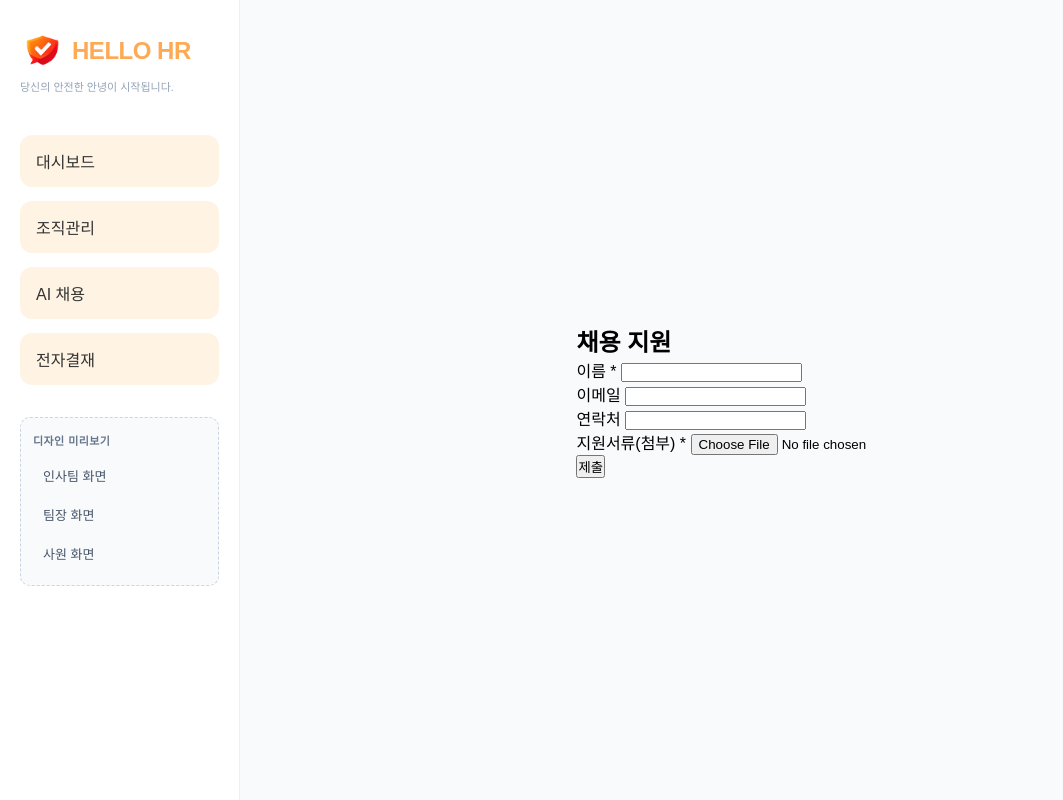
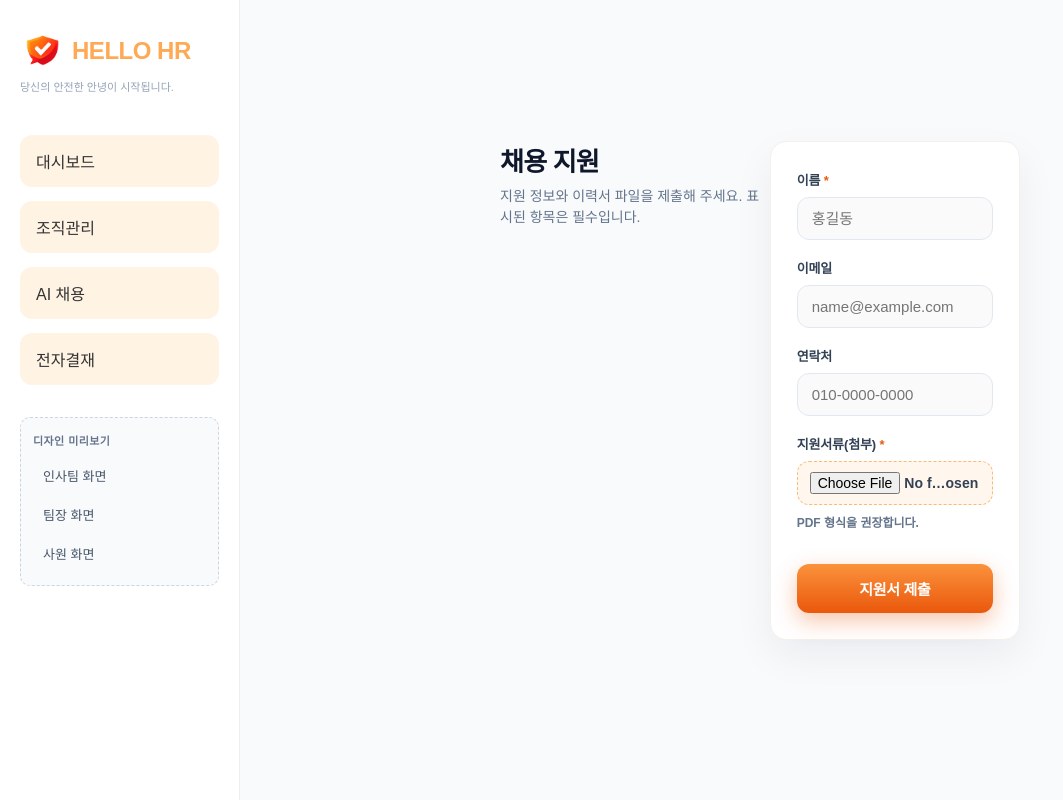
Before and after one commit to Miniproject-management/management-front, a React (Vite) app: page /apply in a window 1280 px wide. Shown: the top 800 px of the page, without its empty margins (0-1063 px from the left). Built offline with nearby package versions, Linux system fonts and the light colour scheme.

Commit message:
feat: /appy 페이지 UI 구현

```diff
--- a/src/pages/apply/JobApplicationPage.jsx
+++ b/src/pages/apply/JobApplicationPage.jsx
@@ -1,67 +1,134 @@
-import { useState } from "react";
+import { useState } from 'react';
+import './applyPage.css';
 
 export default function JobApplicationPage() {
-  const [msg, setMsg] = useState("");
+  const [msg, setMsg] = useState('');
+  const [msgTone, setMsgTone] = useState('neutral');
   const [loading, setLoading] = useState(false);
 
   async function onSubmit(e) {
     e.preventDefault();
     const form = e.currentTarget;
     const fd = new FormData(form);
-    if (!fd.get("name")?.toString().trim()) {
-      setMsg("이름을 입력하세요.");
+    if (!fd.get('name')?.toString().trim()) {
+      setMsgTone('error');
+      setMsg('이름을 입력하세요.');
       return;
     }
-    const f = fd.get("file");
-    if (!f || typeof f === "string" || f.size === 0) {
-      setMsg("파일을 선택하세요.");
+    const f = fd.get('file');
+    if (!f || typeof f === 'string' || f.size === 0) {
+      setMsgTone('error');
+      setMsg('파일을 선택하세요.');
       return;
     }
     setLoading(true);
-    setMsg("");
+    setMsg('');
+    setMsgTone('neutral');
     try {
-      const res = await fetch("/api/public/applications", { method: "POST", body: fd });
+      const res = await fetch('/api/public/applications', { method: 'POST', body: fd });
       const data = await res.json().catch(() => ({}));
-      setMsg(res.ok ? (data.message || "제출 완료") : (data.error || `오류 ${res.status}`));
+      const text = res.ok
+        ? data.message || '제출이 완료되었습니다.'
+        : data.error || `오류 ${res.status}`;
+      setMsg(text);
+      setMsgTone(res.ok ? 'success' : 'error');
       if (res.ok) form.reset();
     } catch {
-      setMsg("연결 실패");
+      setMsgTone('error');
+      setMsg('연결에 실패했습니다. 네트워크를 확인해 주세요.');
     }
     setLoading(false);
   }
 
   return (
-    <div>
-      <h2>채용 지원</h2>
-      <form onSubmit={onSubmit}>
-        <p>
-          <label>
-            이름 * <input name="name" disabled={loading} />
+    <section className="apply-page" aria-labelledby="apply-page-title">
+      <header className="apply-page__header">
+        <h1 id="apply-page-title">채용 지원</h1>
+        <p className="apply-page__lead">
+          지원 정보와 이력서 파일을 제출해 주세요. 표시된 항목은 필수입니다.
+        </p>
+      </header>
+
+      <form className="apply-page__form apply-page__card" onSubmit={onSubmit}>
+        <div className="apply-page__field">
+          <label className="apply-page__label" htmlFor="apply-name">
+            이름 <span className="apply-page__req" aria-hidden="true">*</span>
           </label>
-        </p>
-        <p>
-          <label>
-            이메일 <input name="email" type="email" disabled={loading} />
+          <input
+            id="apply-name"
+            className="apply-page__input"
+            name="name"
+            autoComplete="name"
+            placeholder="홍길동"
+            disabled={loading}
+          />
+        </div>
+
+        <div className="apply-page__field">
+          <label className="apply-page__label" htmlFor="apply-email">
+            이메일
           </label>
-        </p>
-        <p>
-          <label>
-            연락처 <input name="phone" disabled={loading} />
+          <input
+            id="apply-email"
+            className="apply-page__input"
+            name="email"
+            type="email"
+            autoComplete="email"
+            placeholder="name@example.com"
+            disabled={loading}
+          />
+        </div>
+
+        <div className="apply-page__field">
+          <label className="apply-page__label" htmlFor="apply-phone">
+            연락처
           </label>
-        </p>
-        <p>
-          <label>
-            지원서류(첨부) *{" "}
-            <input name="file" type="file" disabled={loading} />
+          <input
+            id="apply-phone"
+            className="apply-page__input"
+            name="phone"
+            type="tel"
+            autoComplete="tel"
+            placeholder="010-0000-0000"
+            disabled={loading}
+          />
+        </div>
+
+        <div className="apply-page__field">
+          <label className="apply-page__label" htmlFor="apply-file">
+            지원서류(첨부){' '}
+            <span className="apply-page__req" aria-hidden="true">
+              *
+            </span>
           </label>
-        </p>
-        <p>
-          <button type="submit" disabled={loading}>
-            {loading ? "제출중" : "제출"}
+          <div className="apply-page__file-wrap">
+            <input
+              id="apply-file"
+              name="file"
+              type="file"
+              accept=".pdf,application/pdf"
+              disabled={loading}
+            />
+          </div>
+          <p className="apply-page__file-hint">PDF 형식을 권장합니다.</p>
+        </div>
+
+        <div className="apply-page__actions">
+          <button className="apply-page__submit" type="submit" disabled={loading}>
+            {loading ? '제출 중…' : '지원서 제출'}
           </button>
-        </p>
-        {msg ? <p>{msg}</p> : null}
+        </div>
+
+        {msg ? (
+          <p
+            className={`apply-page__msg is-${msgTone}`}
+            role="status"
+            aria-live="polite"
+          >
+            {msg}
+          </p>
+        ) : null}
       </form>
-    </div>
+    </section>
   );
 }
--- /dev/null
+++ b/src/pages/apply/applyPage.css
@@ -0,0 +1,203 @@
+/* /apply 전용 — 공통 index.css·sidebar.css 미수정 */
+
+.apply-page {
+  --apply-accent: #ea580c;
+  --apply-accent-soft: #fff7ed;
+  --apply-accent-border: #fdba74;
+  --apply-text: #0f172a;
+  --apply-muted: #64748b;
+  --apply-border: #e2e8f0;
+  --apply-card-shadow: 0 16px 40px rgba(15, 23, 42, 0.06);
+
+  width: 100%;
+  max-width: 560px;
+  margin: 0 auto;
+  padding: 28px 20px 48px;
+  box-sizing: border-box;
+}
+
+.apply-page__header {
+  margin-bottom: 28px;
+}
+
+.apply-page__header h1 {
+  margin: 0 0 8px;
+  font-size: 26px;
+  font-weight: 800;
+  letter-spacing: -0.03em;
+  color: var(--apply-text);
+}
+
+.apply-page__lead {
+  margin: 0;
+  font-size: 14px;
+  font-weight: 500;
+  color: var(--apply-muted);
+  line-height: 1.55;
+}
+
+.apply-page__card {
+  padding: 28px 26px 26px;
+  border-radius: 16px;
+  border: 1px solid #f4f0ea;
+  background: #ffffff;
+  box-shadow: var(--apply-card-shadow);
+}
+
+.apply-page__form {
+  display: flex;
+  flex-direction: column;
+  gap: 18px;
+}
+
+.apply-page__field {
+  display: flex;
+  flex-direction: column;
+  gap: 8px;
+}
+
+.apply-page__label {
+  font-size: 13px;
+  font-weight: 700;
+  color: #334155;
+  letter-spacing: -0.01em;
+}
+
+.apply-page__label .apply-page__req {
+  color: var(--apply-accent);
+  font-weight: 800;
+}
+
+.apply-page__input,
+.apply-page__file-wrap input[type="text"],
+.apply-page__file-wrap input[type="email"] {
+  width: 100%;
+  box-sizing: border-box;
+  padding: 12px 14px;
+  border-radius: 12px;
+  border: 1px solid var(--apply-border);
+  font-size: 15px;
+  font-family: inherit;
+  color: var(--apply-text);
+  background: #fafafa;
+  transition:
+    border-color 0.15s,
+    box-shadow 0.15s,
+    background 0.15s;
+}
+
+.apply-page__input:hover,
+.apply-page__file-wrap input:hover {
+  border-color: #cbd5e1;
+}
+
+.apply-page__input:focus,
+.apply-page__file-wrap input:focus {
+  outline: none;
+  border-color: var(--apply-accent-border);
+  background: #fff;
+  box-shadow: 0 0 0 3px rgba(253, 186, 116, 0.35);
+}
+
+.apply-page__input:disabled {
+  opacity: 0.65;
+  cursor: not-allowed;
+}
+
+.apply-page__file-wrap {
+  position: relative;
+}
+
+.apply-page__file-wrap input[type="file"] {
+  width: 100%;
+  padding: 10px 12px;
+  border-radius: 12px;
+  border: 1px dashed var(--apply-accent-border);
+  background: var(--apply-accent-soft);
+  font-size: 14px;
+  font-weight: 600;
+  color: #334155;
+  cursor: pointer;
+}
+
+.apply-page__file-hint {
+  margin: 0;
+  font-size: 12px;
+  font-weight: 600;
+  color: var(--apply-muted);
+}
+
+.apply-page__actions {
+  margin-top: 8px;
+  padding-top: 8px;
+}
+
+.apply-page__submit {
+  width: 100%;
+  padding: 14px 20px;
+  border: none;
+  border-radius: 12px;
+  background: linear-gradient(180deg, #fb923c 0%, var(--apply-accent) 100%);
+  color: #fff;
+  font-size: 15px;
+  font-weight: 800;
+  letter-spacing: -0.02em;
+  cursor: pointer;
+  box-shadow: 0 8px 22px rgba(234, 88, 12, 0.35);
+  transition:
+    transform 0.12s,
+    box-shadow 0.15s,
+    filter 0.15s;
+}
+
+.apply-page__submit:hover:not(:disabled) {
+  filter: brightness(1.05);
+  box-shadow: 0 10px 26px rgba(234, 88, 12, 0.4);
+}
+
+.apply-page__submit:active:not(:disabled) {
+  transform: scale(0.99);
+}
+
+.apply-page__submit:disabled {
+  opacity: 0.65;
+  cursor: not-allowed;
+  box-shadow: none;
+}
+
+.apply-page__msg {
+  margin: 0;
+  padding: 12px 14px;
+  border-radius: 12px;
+  font-size: 14px;
+  font-weight: 600;
+  line-height: 1.5;
+}
+
+.apply-page__msg.is-success {
+  color: #166534;
+  background: #ecfdf5;
+  border: 1px solid #bbf7d0;
+}
+
+.apply-page__msg.is-error {
+  color: #991b1b;
+  background: #fef2f2;
+  border: 1px solid #fecaca;
+}
+
+.apply-page__msg.is-neutral {
+  color: #334155;
+  background: #f8fafc;
+  border: 1px solid var(--apply-border);
+}
+
+@media (max-width: 600px) {
+  .apply-page {
+    padding: 20px 16px 40px;
+  }
+
+  .apply-page__card {
+    padding: 22px 18px 20px;
+  }
+}
```
